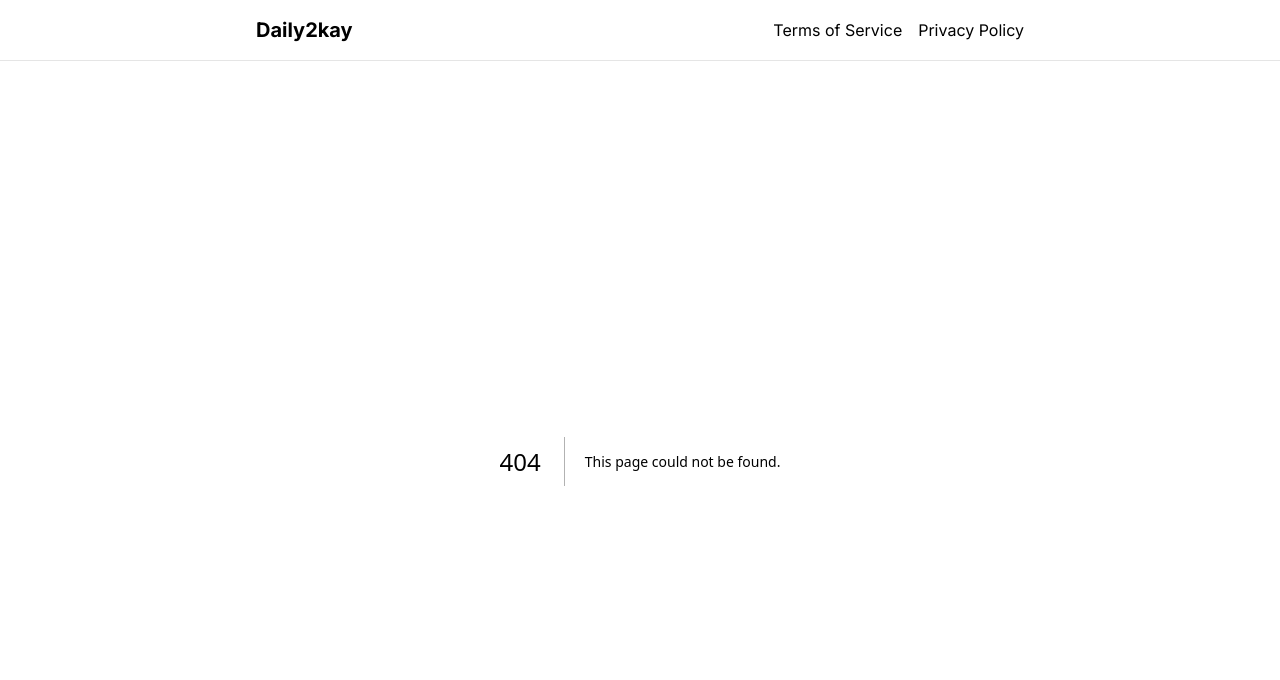
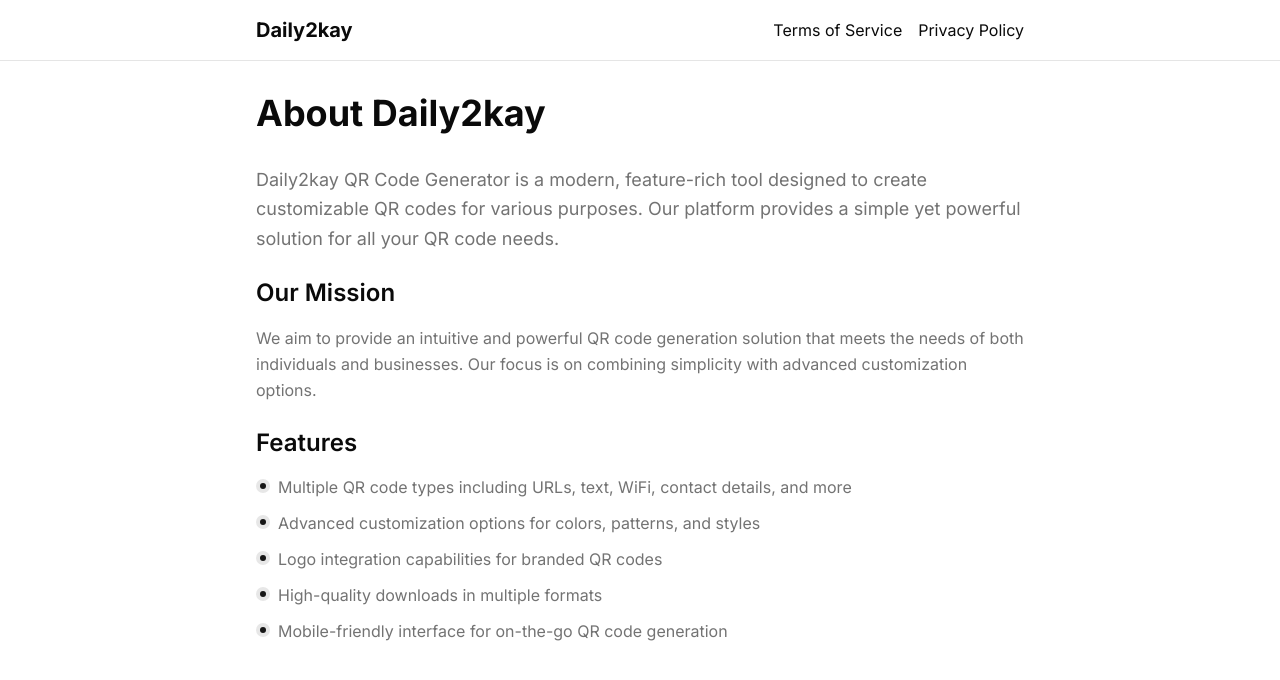
Before and after one commit to TSOlami/daily2kay, a Next.js app: page /about in a window 1280 px wide. Before the commit this address had no page. Shown: the top 680 px of the page. Built offline with nearby package versions, Linux system fonts and the light colour scheme.

Commit message:
Add About page component with mission and features overview

```diff
--- /dev/null
+++ b/src/app/about/page.tsx
@@ -0,0 +1,62 @@
+export default function AboutPage() {
+  return (
+    <div className="min-h-[calc(100vh-16rem)] p-4 md:p-8">
+      <div className="max-w-3xl mx-auto space-y-8">
+        <h1 className="text-3xl md:text-4xl font-bold">About Daily2kay</h1>
+
+        <div className="space-y-6">
+          <section className="space-y-4">
+            <p className="text-lg text-muted-foreground leading-relaxed">
+              Daily2kay QR Code Generator is a modern, feature-rich tool designed to create customizable QR codes for various purposes.
+              Our platform provides a simple yet powerful solution for all your QR code needs.
+            </p>
+          </section>
+
+          <section className="space-y-4">
+            <h2 className="text-2xl font-semibold">Our Mission</h2>
+            <p className="text-muted-foreground leading-relaxed">
+              We aim to provide an intuitive and powerful QR code generation solution that meets the needs of both individuals and businesses.
+              Our focus is on combining simplicity with advanced customization options.
+            </p>
+          </section>
+
+          <section className="space-y-4">
+            <h2 className="text-2xl font-semibold">Features</h2>
+            <ul className="grid gap-3 text-muted-foreground">
+              <li className="flex items-start gap-2">
+                <span className="rounded-full bg-primary/10 p-1 mt-1">
+                  <div className="h-1.5 w-1.5 rounded-full bg-primary" />
+                </span>
+                <span>Multiple QR code types including URLs, text, WiFi, contact details, and more</span>
+              </li>
+              <li className="flex items-start gap-2">
+                <span className="rounded-full bg-primary/10 p-1 mt-1">
+                  <div className="h-1.5 w-1.5 rounded-full bg-primary" />
+                </span>
+                <span>Advanced customization options for colors, patterns, and styles</span>
+              </li>
+              <li className="flex items-start gap-2">
+                <span className="rounded-full bg-primary/10 p-1 mt-1">
+                  <div className="h-1.5 w-1.5 rounded-full bg-primary" />
+                </span>
+                <span>Logo integration capabilities for branded QR codes</span>
+              </li>
+              <li className="flex items-start gap-2">
+                <span className="rounded-full bg-primary/10 p-1 mt-1">
+                  <div className="h-1.5 w-1.5 rounded-full bg-primary" />
+                </span>
+                <span>High-quality downloads in multiple formats</span>
+              </li>
+              <li className="flex items-start gap-2">
+                <span className="rounded-full bg-primary/10 p-1 mt-1">
+                  <div className="h-1.5 w-1.5 rounded-full bg-primary" />
+                </span>
+                <span>Mobile-friendly interface for on-the-go QR code generation</span>
+              </li>
+            </ul>
+          </section>
+        </div>
+      </div>
+    </div>
+  )
+}
```
